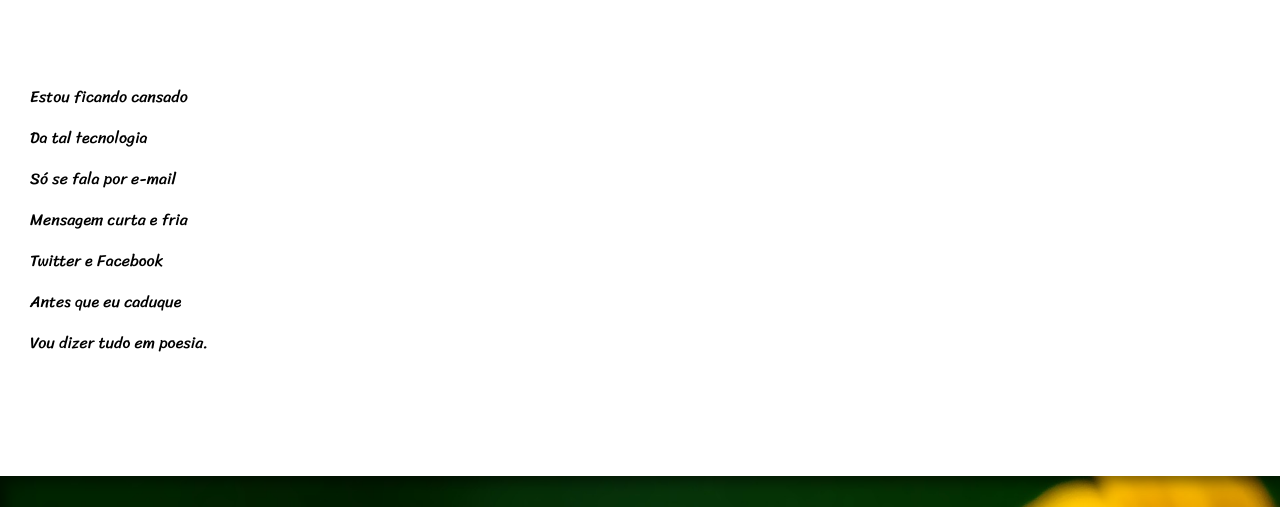
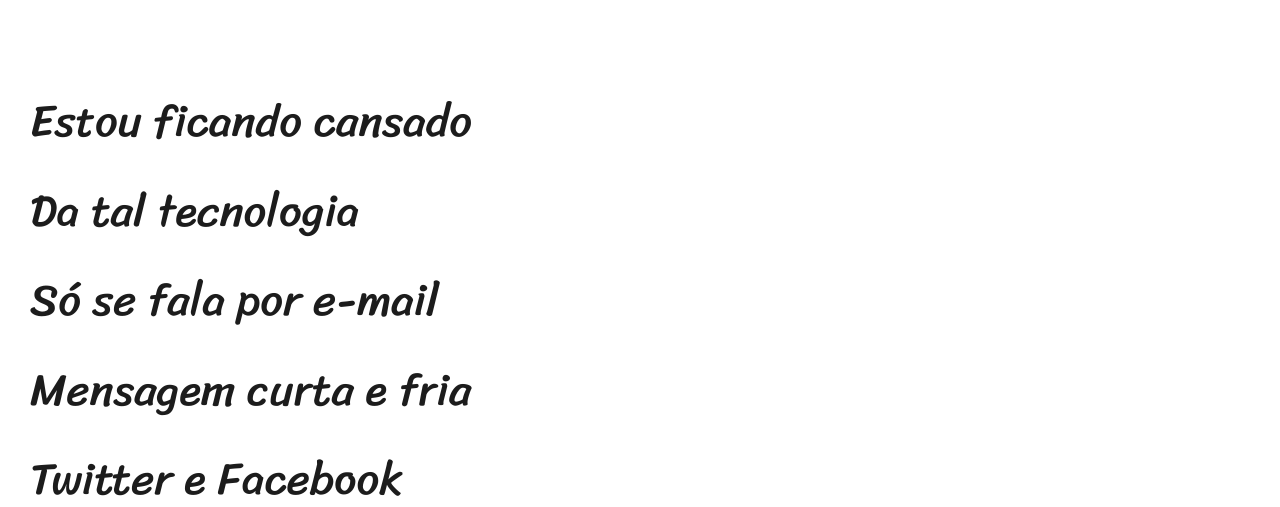
Before and after one commit to LMatosDeveloper/html-css, a plain HTML site: page desafios/D12/index.html in a window 1280 px wide. Shown: the part 267-774 px from the top of the page. Drawn offline with Linux system fonts and the light colour scheme.

Commit message:
Update style.css

```diff
--- a/desafios/D12/style/style.css
+++ b/desafios/D12/style/style.css
@@ -53,14 +53,15 @@
 section {
     padding-top: 10vh;
     padding-bottom: 10vh;
-    line-height: 3.2vw;
+    line-height: 2em;
     padding-left: 30px;
     font-family: var(--fonte3);
+    font-size: 3.5vw;
 }
 
 section.normal {
     background-color: white;
-    color: black;
+    color: rgba(0, 0, 0, 0.89);
 }
 
 section > p {
```
